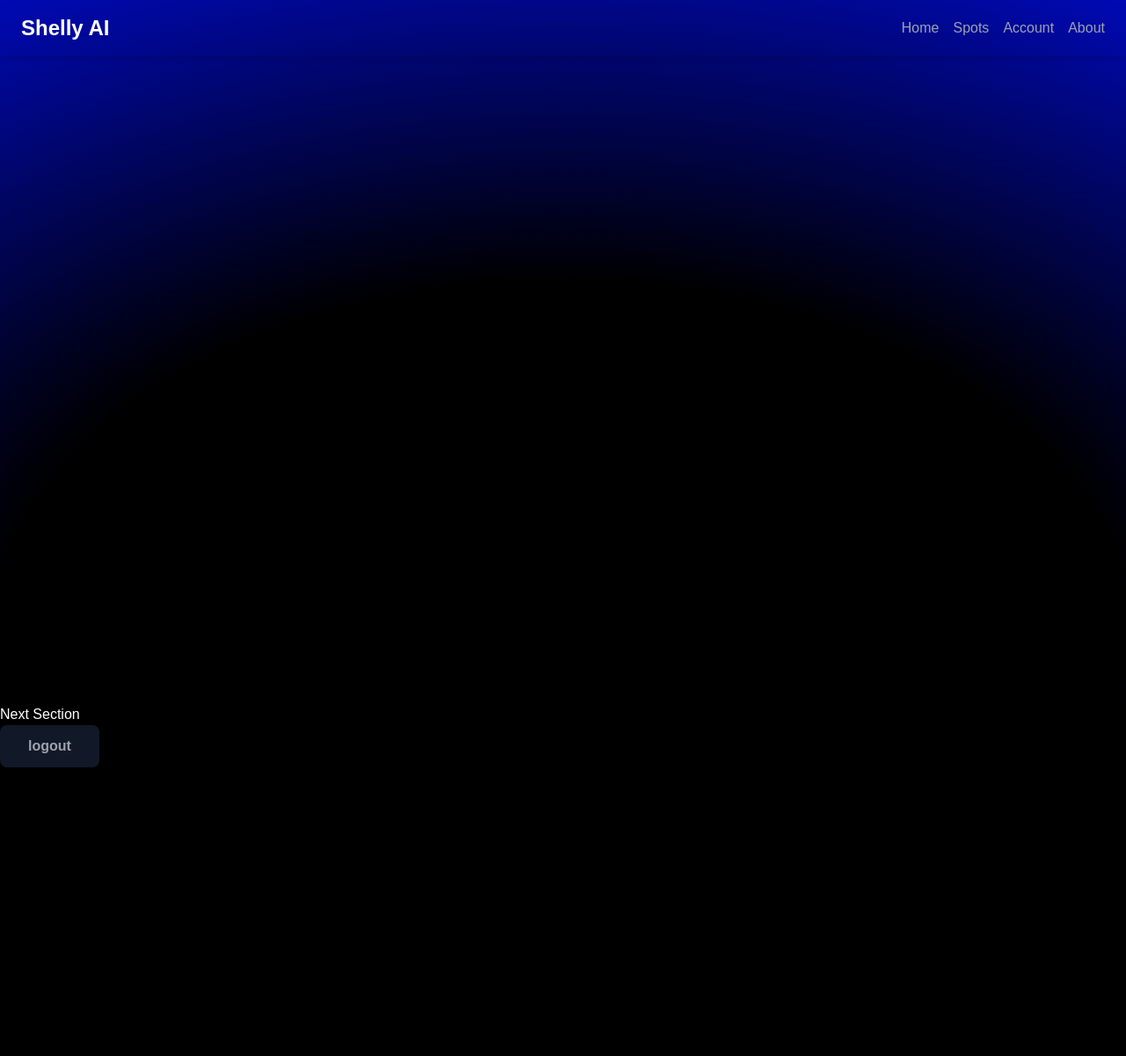
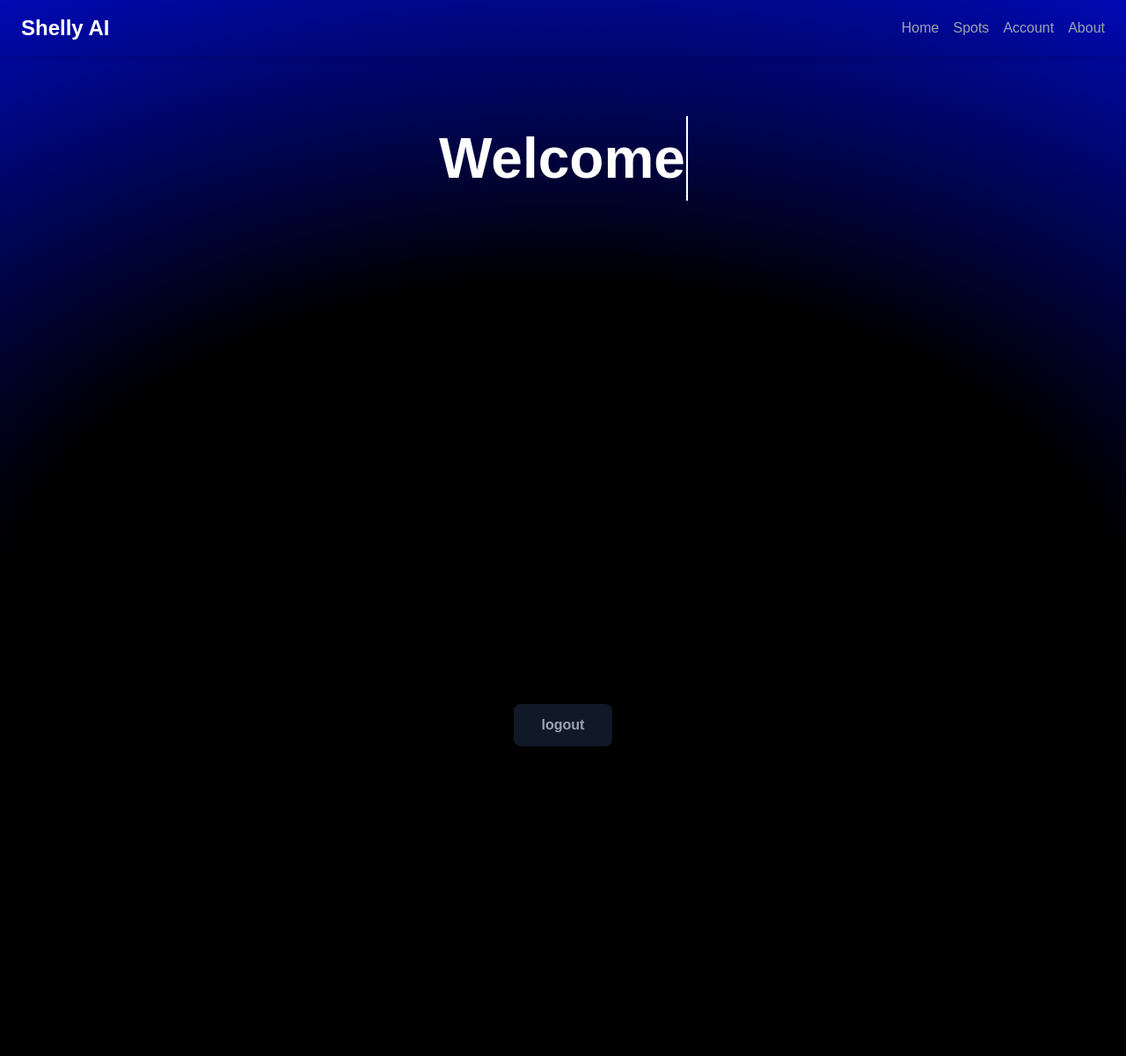
Before and after one commit to F1nnC/Shelly-AI, a Flask app: template templates/account.html in a window 1280 px wide. Shown: the whole page at 88% size. Run offline with Flask 3, Linux system fonts and the light colour scheme; the template is opened without the code that fills it, so the values that code supplies are empty.

Commit message:
sick account welcome

```diff
--- a/static/css/styles.css
+++ b/static/css/styles.css
@@ -25,6 +25,26 @@ header {
     background-color: #000;
 }
 
+.typing {
+    display: inline-block;
+    width: 8ch; /* Set the width to match the final width of the text */
+    text-align: center; /* Align text within the reserved space */
+    border-right: 2px solid white;
+    white-space: nowrap;
+    overflow: hidden;
+    margin-bottom: 55vh;
+    font-size: 4em;
+    animation: typing 0.8s steps(8), blink 0.5s step-end infinite;
+}
+
+@keyframes typing {
+    from { width: 0; }
+    to { width: 8ch; }
+}
+
+@keyframes blink {
+    50% { border-color: transparent; }
+}
 
 .cool {
     position: absolute;
@@ -37,4 +57,7 @@ header {
         #000 40%,
         rgb(0, 13, 255) 100%
     );
+    display: flex; /* Centering the child elements */
+    justify-content: center;
+    align-items: center;
 }
--- a/templates/account.html
+++ b/templates/account.html
@@ -9,18 +9,20 @@
     <script src="../static/js/background.js"></script>
     <script src="../static/js/logout.js"></script>
 </head>
-<body>
+<body class="text-center">
 
     {% include "includes/navbar.html" %}
 
     <!-- Gradient Section -->
     <div class="gradient-section">
-        <div class="cool"></div>
+        <div class="cool text-center">
+            <h1 class="typing font-bold mb-4">Welcome</h1>
+        </div>
     </div>
 
     <!-- Content Section -->
     <div class="content-section">
-        <h1>Next Section</h1>
+
         <!-- Submit Button -->
         <button
         id="submit"
```
